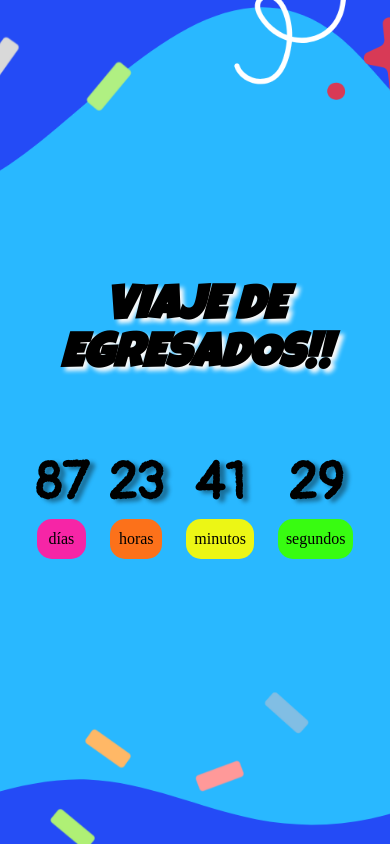
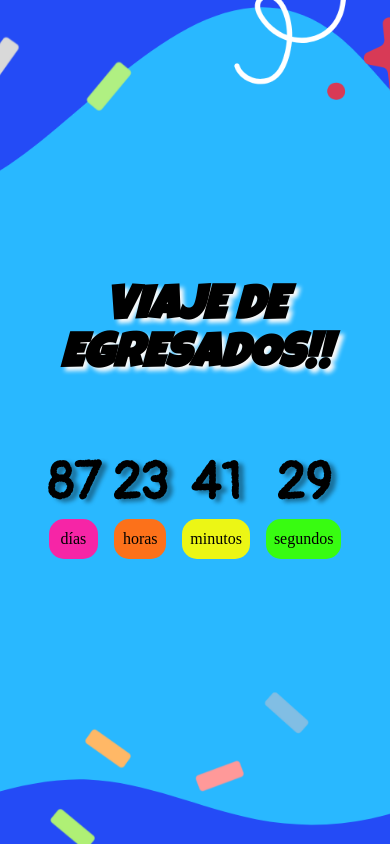
Before and after one commit to belublu/contadorVC, a plain HTML site: page index.html in a window 390 px wide. Drawn offline with Linux system fonts and the light colour scheme; a web font is replaced by a local one.

Commit message:
Correcciones

```diff
--- a/css/styles.css
+++ b/css/styles.css
@@ -97,7 +97,6 @@ body {
         background-position: center;
         background-repeat: no-repeat;
         min-height: 100vh;
-        overflow-x: hidden;
         display: flex;
         flex-direction: column;
         align-items: center;
@@ -121,9 +120,9 @@ body {
     }
 
     .cuenta-atras {
-        gap: 1.5rem;
-        margin-left: 10px;
-        margin-right: 10px;
+        gap: 1rem;
+        margin-left: 20px;
+        margin-right: 20px;
     }
 
     .grupo {
```
